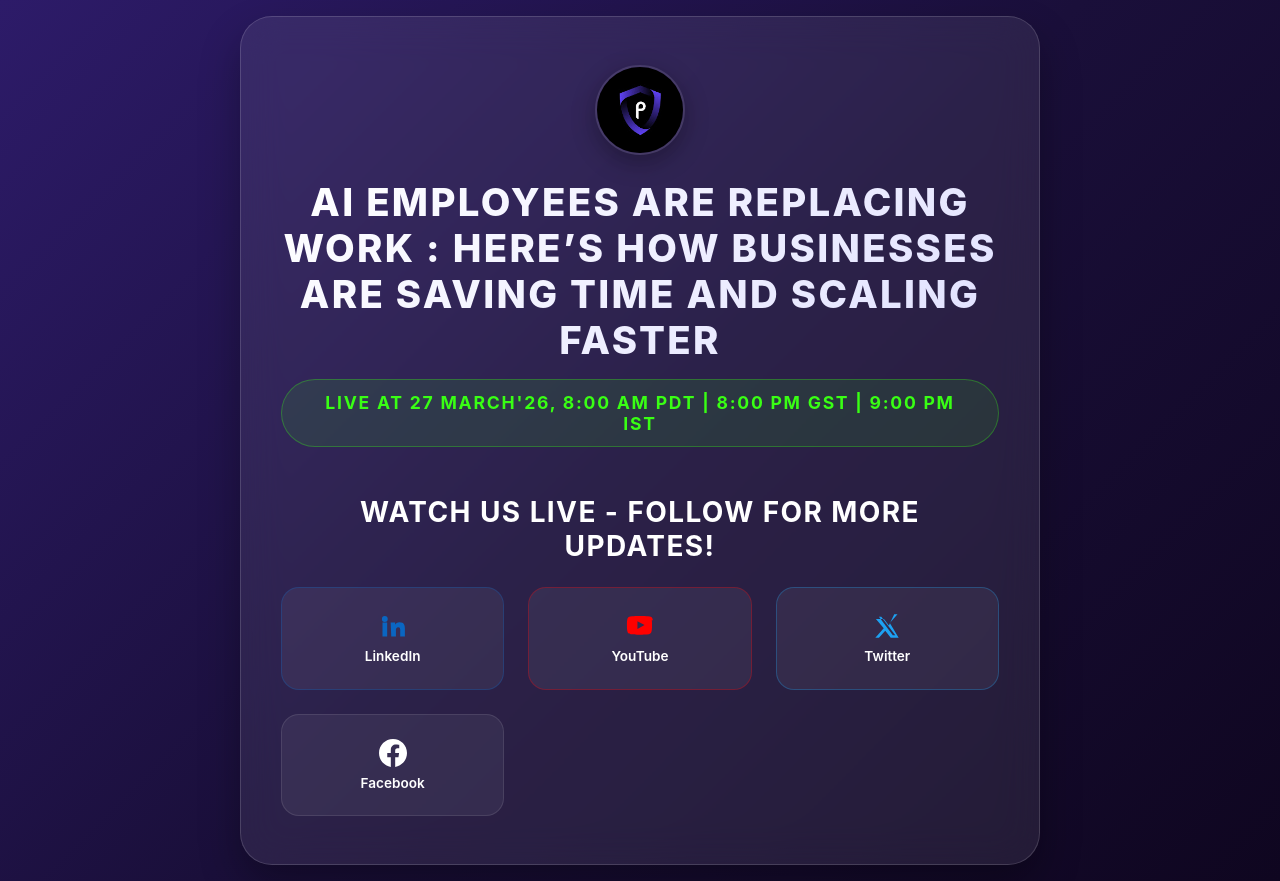
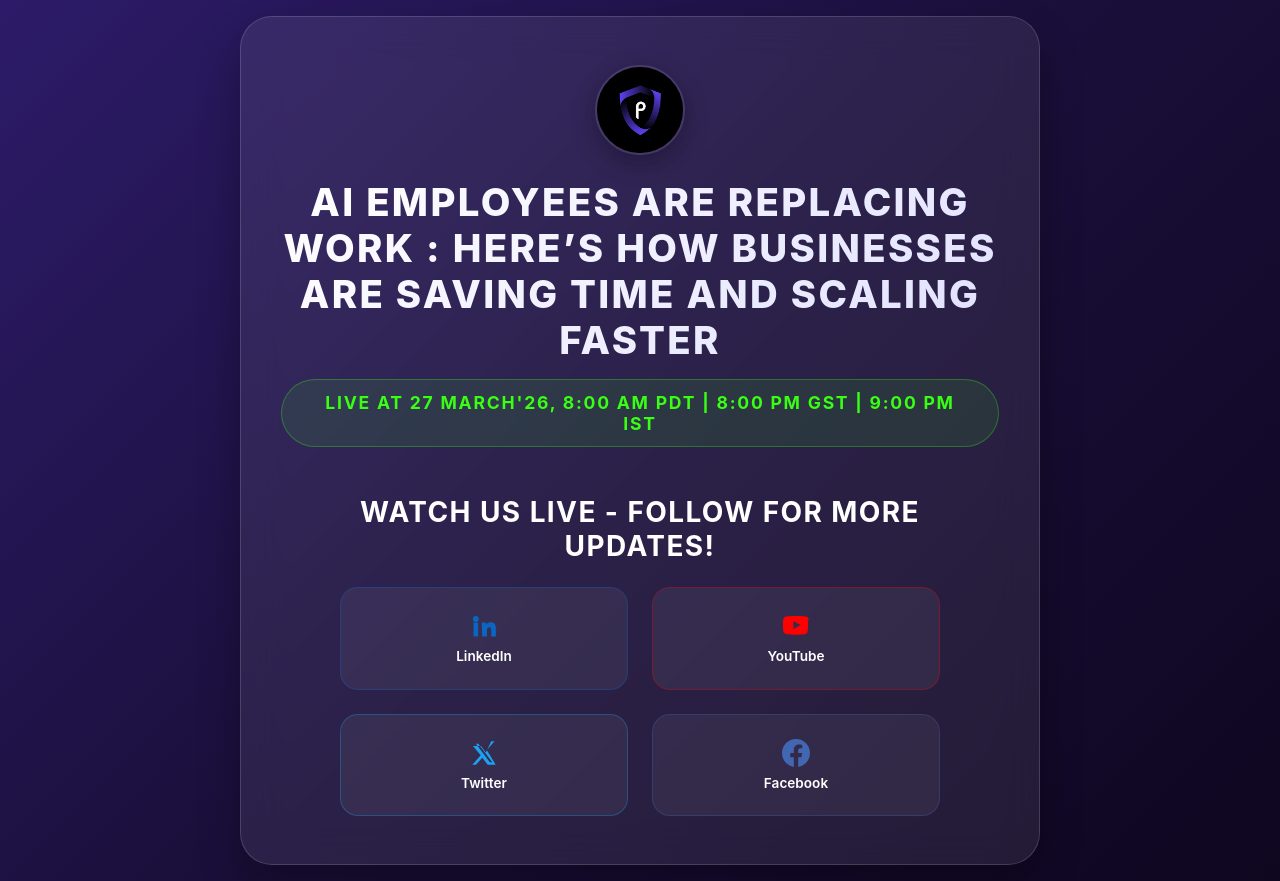
Before and after one commit to mehak-2/linktree, a React (Vite) app: page / in a window 1280 px wide. Built offline with nearby package versions, Linux system fonts and the light colour scheme.

Commit message:
Add Facebook styles and adjust social button layout

```diff
--- a/src/App.css
+++ b/src/App.css
@@ -249,6 +249,21 @@ body {
   color: #2aabee;
 }
 
+/* Facebook */
+.social-button--facebook {
+  border-color: rgba(66, 103, 178, 0.3);
+}
+
+.social-button--facebook:hover {
+  background: rgba(66, 103, 178, 0.15);
+  border-color: rgba(66, 103, 178, 0.5);
+  box-shadow: 0 10px 25px rgba(66, 103, 178, 0.2);
+}
+
+.social-button--facebook svg {
+  color: #4267b2;
+}
+
 /* ==========================================================================
    RESPONSIVE DESIGN - MOBILE FIRST
    ========================================================================== */
@@ -333,7 +348,7 @@ body {
   }
 
   .social-buttons {
-    grid-template-columns: 1fr 1fr; /* Two-column grid */
+    grid-template-columns: repeat(2, 1fr); /* Two-column grid for 4 buttons */
     gap: 1.25rem;
   }
 
@@ -378,8 +393,10 @@ body {
   }
 
   .social-buttons {
-    grid-template-columns: repeat(3, 1fr); /* Four-column grid */
+    grid-template-columns: repeat(2, 1fr); /* Two-column grid for better layout with 4 buttons */
     gap: 1.5rem;
+    max-width: 600px;
+    margin: 0 auto;
   }
 
   .social-button {
@@ -440,8 +457,10 @@ body {
   }
 
   .social-buttons {
-    grid-template-columns: repeat(4, 1fr);
+    grid-template-columns: repeat(2, 1fr); /* Two-column grid for better balance */
     gap: 2rem;
+    max-width: 700px;
+    margin: 0 auto;
   }
 
   .social-button {
```
